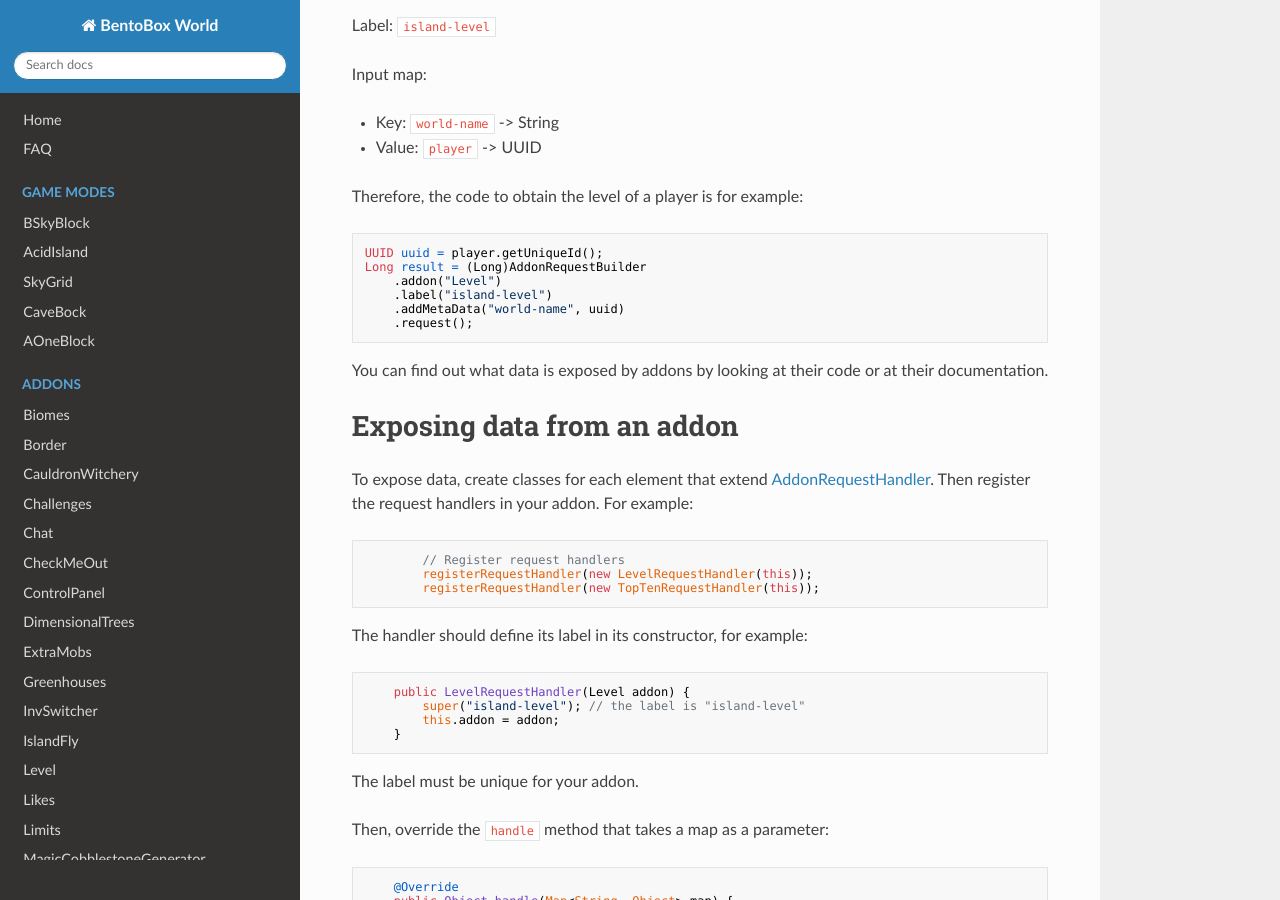
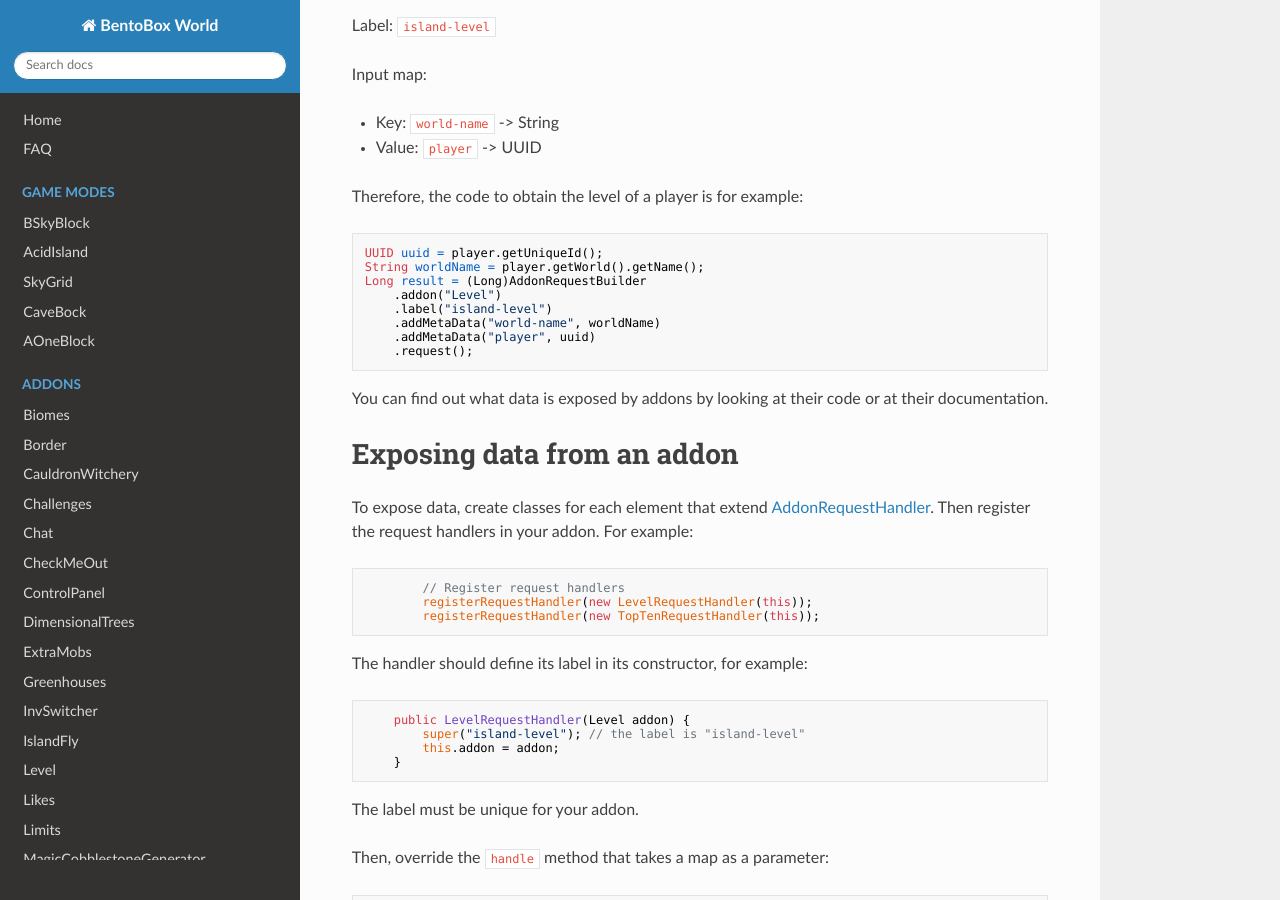
Before and after one commit to BentoBoxWorld/docs, an MkDocs documentation site: the page built from docs/BentoBox/Request-Handler-API---How-plugins-can-get-data-from-addons.md, in a window 1280 px wide and 900 px high, scrolled down 420 px. Built offline with MkDocs 1.6.1, drawn with Linux system fonts in a browser that asks for light colours; nearby versions of some CDN libraries.

Commit message:
Fixed bug in AddonRequestBuilder example

````diff
--- a/docs/BentoBox/Request-Handler-API---How-plugins-can-get-data-from-addons.md
+++ b/docs/BentoBox/Request-Handler-API---How-plugins-can-get-data-from-addons.md
@@ -18,10 +18,12 @@ Therefore, the code to obtain the level of a player is for example:
 
 ```
 UUID uuid = player.getUniqueId();
+String worldName = player.getWorld().getName();
 Long result = (Long)AddonRequestBuilder
     .addon("Level")
     .label("island-level")
-    .addMetaData("world-name", uuid)
+    .addMetaData("world-name", worldName)
+    .addMetaData("player", uuid)
     .request();
 ```
 
````
